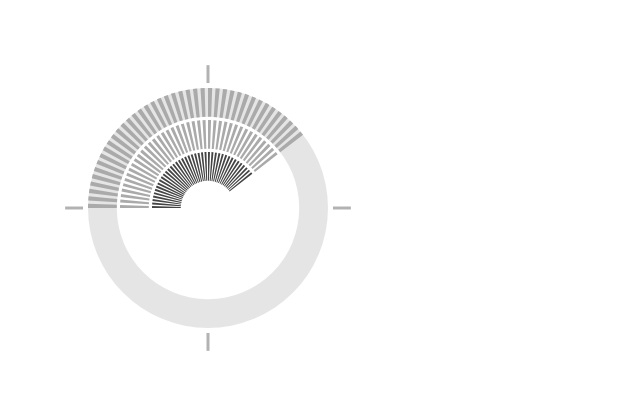
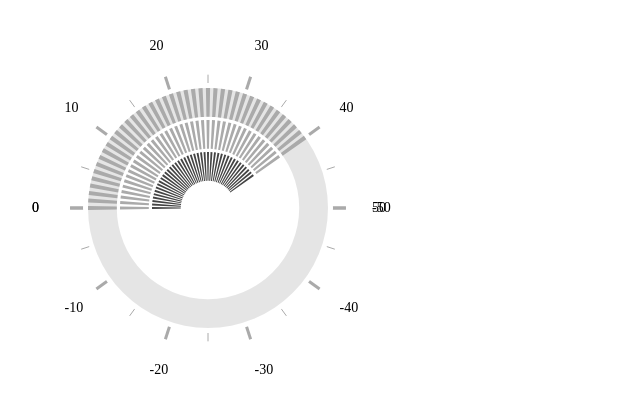
Before and after one commit to igw-ted/d3-simple-gauge, a website: page src/index.html in a window 1280 px wide. Shown: the whole page, without its empty margins (0-640 px from the left). Drawn offline with nearby package versions, Linux system fonts and the light colour scheme.

Commit message:
Figured the trigonometry out.

```diff
--- a/src/Gauge.js
+++ b/src/Gauge.js
@@ -25,12 +25,14 @@ class Gauge {
             this.drawBackground(vars);
         }
 
-        for(let i = 0; i < Math.abs(vars.data / this.tickSize); i++) {
+        for(let i = 0; i <= Math.abs(vars.data / this.tickSize); i++) {
             let startAngle, endAngle;
 
+            let offset = 1; // tiny offset to get the steps in the middle of the ticks.
+
             if(vars.data > 0) {
-                startAngle = (vars.orientation + (vars.tick * i)) * Math.PI/180;
-                endAngle = (vars.orientation + (vars.tick * i) + this.tickThickness) * Math.PI/180;
+                startAngle = (vars.orientation - 1 + (vars.tick * i)) * Math.PI/180;
+                endAngle = (vars.orientation - 1 + (vars.tick * i) + this.tickThickness) * Math.PI/180;
             }
             else {
                 startAngle = (vars.orientation - vars.tick + (vars.tick * i * -1)) * Math.PI/180;
@@ -76,13 +78,6 @@ class Gauge {
          }
 
          let orientation = this.orientation;
-
-         switch(orientation) {
-             case "north": orientation = 0; break;
-             case "south": orientation = 180; break;
-             case "east": orientation = 90; break;
-             case "west": orientation = -90; break;
-         }
 
          return {
              element: element,
@@ -143,15 +138,48 @@ class Gauge {
      *  Draw the ticks, if requested.
      */
     drawTicks(vars) {
-        this.drawLine(this.width/2.8 * -1, 0, 3);
-        this.drawLine(0, this.width/2.8 * -1, 3);
-        this.drawLine(this.width/2.8, 0, 3);
-        this.drawLine(0, this.width/2.8, 3);
+
+        let angleDiff = Math.abs(this.maxDegrees);
+
+        let ticksPerAngle = angleDiff/this.maxValue;
+
+        for(let i = 0; i <= this.maxValue; i++) {
+            if(i % this.tickModulus == 0) {
+                let angle = (this.maxDegrees / this.maxValue) * i;
+                this.drawLine(angle, 1, 0);
+            }
+        }
+
+        for(let i = 0; i <= this.maxValue; i++) {
+            if(i % this.bigTickModulus == 0) {
+                let angle = (this.maxDegrees / this.maxValue) * i;
+                this.drawLine(angle, 3, 1);
+                this.drawTickLabels(angle, i + this.unit);
+            }
+        }
+
+        if(this.minValue < 0) {
+            for(let i = this.minValue; i <= 0; i++) {
+                if(i % this.tickModulus == 0) {
+                    let angle = (this.maxDegrees / this.maxValue) * i;
+                    this.drawLine(angle, 1, 0);
+                }
+            }
+
+            for(let i = this.minValue; i <= 0; i++) {
+                if(i % this.bigTickModulus == 0) {
+                    let angle = (this.maxDegrees / this.maxValue) * i;
+                    this.drawLine(angle, 3, 1);
+                    this.drawTickLabels(angle, i + this.unit);
+                }
+            }
+        }
+
 
         let circle = document.createElementNS("http://www.w3.org/2000/svg", "circle");
         circle.setAttribute("cx", 0);
         circle.setAttribute("cy", 0);
-        circle.setAttribute("r", 125);
+        circle.setAttribute("r", this.width/3.2);
         circle.setAttribute("fill", this.tickCoverColor);
         circle.setAttribute("transform", "translate(" + this.width/2 + "," + this.height/2 + ")");
 
@@ -160,14 +188,62 @@ class Gauge {
 
     }
 
-    drawLine(x,y,thickness) {
+    drawLine(angle,thickness, length) {
+
+        angle = angle * -1; // Need to change the orientation.
+
+        let radius = this.width/(3 - length/10);
+        let x1 = Math.cos((90 - this.orientation + angle) * Math.PI/180) * radius;
+        let y1 = -1 * Math.sin((90 - this.orientation + angle) * Math.PI/180) * radius;
+
         let line = document.createElementNS("http://www.w3.org/2000/svg", "path");
-        line.setAttribute("d", "M0,0" + "L" + x + "," + y);
+        line.setAttribute("d", "M0,0" + "L" + x1 + "," + y1);
         line.setAttribute("stroke", this.tickColor);
         line.setAttribute("transform", "translate(" + this.width/2 + "," + this.height/2 + ")");
         line.setAttribute("stroke-width", thickness)
         let svg = d3.select("#" + this.rootElement + "-svg").node();
         svg.appendChild(line);
+    }
+
+    drawTickLabels(angle, text) {
+
+        angle = angle * -1;
+
+        let radius, x, y;
+
+        if(angle < -1) {
+            radius = this.width/(2.5) + 10;
+            x = Math.cos((90 - this.orientation + angle) * Math.PI/180) * radius;
+            y = -1 * Math.sin((90 - this.orientation + angle) * Math.PI/180) * radius;
+        }
+        else {
+            radius = this.width/(2.5) + 10;
+            x = Math.cos((90 - this.orientation + angle) * Math.PI/180) * radius;
+            y = -1 * Math.sin((90 - this.orientation + angle) * Math.PI/180) * radius;
+        }
+
+        let transformX = (this.width + ((this.width/100) * -3)) / 2;
+        let transformY = (this.height + ((this.height/100) * 2)) / 2;
+
+        let textElement = document.createElementNS("http://www.w3.org/2000/svg", "text");
+        textElement.setAttribute("x", x);
+        textElement.setAttribute("y", y);
+        textElement.style.fontSize = this.tickLabelSize + "px";
+        textElement.setAttribute("transform", "translate(" + transformX + "," + transformY + ")");
+        textElement.style.fill = this.tickLabelColor;
+        textElement.textContent = text;
+
+        if(Math.ceil(Math.abs(angle)) === this.maxDegrees) {
+            if(angle < 0) {
+                textElement.setAttribute("x", textElement.getAttribute("x"));
+            }
+            else {
+
+            }
+        }
+
+        let svg = d3.select("#" + this.rootElement + "-svg").node();
+        svg.appendChild(textElement);
     }
 
     /*
@@ -182,10 +258,10 @@ class Gauge {
      */
     orientationVar() {
         return {
-            NORTH: "north",
-            SOUTH: "south",
-            EAST: "east",
-            WEST: "west"
+            NORTH: 0,
+            SOUTH: 180,
+            EAST: 90,
+            WEST: 270
         }
     }
 
@@ -215,6 +291,8 @@ class Gauge {
         this.marginOffset = 50;
         this.tickColor = "#000";
         this.tickCoverColor = "#fff";
+        this.tickLabelSize = "11px";
+        this.tickLabelColor = "#000";
     }
 
     /*
@@ -242,9 +320,12 @@ class Gauge {
         this.underflowColor = typeof config.underflowColor === "undefined" ? this.underflowColor : config.underflowColor;
         this.showTickLabels = typeof config.showTickLabels === "undefined" ? this.showTickLabels : config.showTickLabels;
         this.tickModulus = typeof config.tickModulus === "undefined" ? this.tickModulus : config.tickModulus;
+        this.bigTickModulus = typeof config.bigTickModulus === "undefined" ? this.bigTickModulus : config.bigTickModulus;
         this.background = typeof config.background === "undefined" ? this.background : config.background;
         this.backgroundFill = typeof config.backgroundFill === "undefined" ? this.backgroundFill : config.backgroundFill;
         this.tickColor = typeof config.tickColor === "undefined" ? this.tickColor : config.tickColor;
         this.tickCoverColor = typeof config.tickCoverColor === "undefined" ? this.tickCoverColor : config.tickCoverColor;
+        this.tickLabelColor = typeof config.tickLabelColor === "undefined" ? this.tickLabelColor : config.tickLabelColor;
+        this.tickLabelSize = typeof config.tickLabelSize === "undefined" ? this.tickLabelSize : config.tickLabelSize;
     }
 }
--- a/src/index.html
+++ b/src/index.html
@@ -29,6 +29,8 @@
         <script type="text/javascript">
             let temp1 = new Gauge();
             temp1.setConfig({
+                width: 400,
+                height: 400,
                 rootElement: "temp1",
                 labelElement: "temp1-label",
                 data: 40,
@@ -40,14 +42,19 @@
                 orientation: temp1.orientationVar().WEST,
                 background: "rgba(0,0,0,0.1)",
                 backgroundFill: "full",
-                tickModulus: 3,
-                tickColor: "rgba(0,0,0,0.3)",
-                tickCoverColor: "#fff"
+                tickModulus: 5,
+                bigTickModulus: 10,
+                tickColor: "#aaa",
+                tickCoverColor: "#fff",
+                tickLabelColor: "#000",
+                tickLabelSize: 14
             });
             temp1.update();
 
               let temp2 = new Gauge();
             temp2.setConfig({
+                width: 400,
+                height: 400,
                 rootElement: "temp2",
                 labelElement: "temp2-label",
                 offset: 32,
@@ -61,6 +68,8 @@
 
               let temp3 = new Gauge();
             temp3.setConfig({
+                width: 400,
+                height: 400,
                 rootElement: "temp3",
                 labelElement: "temp3-label",
                 data: 40,
```
Also changed, not shown: README.md.
